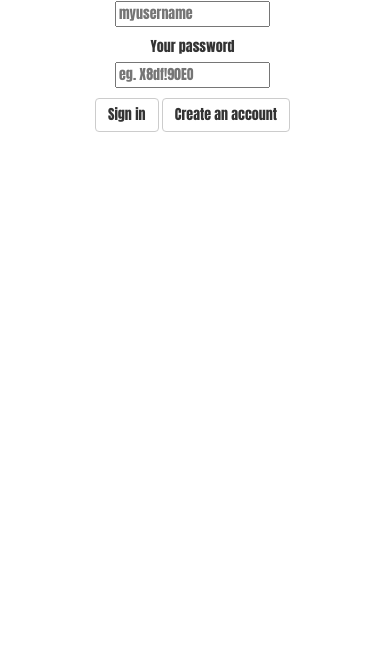
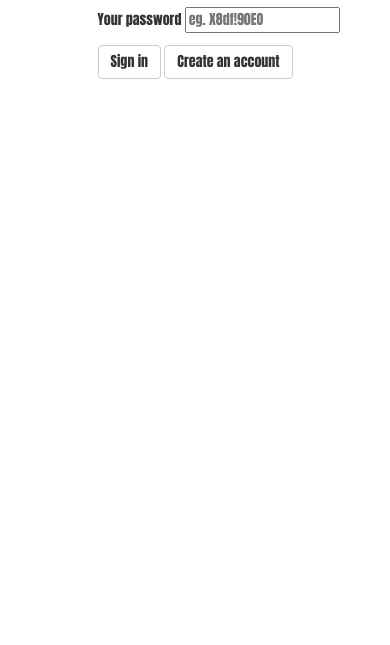
Before and after one commit to juliasporre/Loqui, a website: page index.html in a window 390 px wide. Shown: the part 199-844 px from the top of the page. Drawn offline with nearby package versions, Linux system fonts and the light colour scheme; some packages are replaced by stand-ins of ours; a script that the page names is missing.

Commit message:
fixed a center bug

```diff
--- a/css/stylesheet.css
+++ b/css/stylesheet.css
@@ -21,7 +21,6 @@ html body{
     overflow:scroll;
     min-height:100%;
   	background-color: white;
-    text-align: center;
 
 }
 
--- a/partials/landingView.html
+++ b/partials/landingView.html
@@ -1,5 +1,5 @@
 
-<div class="blueBox" id="center">
+<div class="blueBox">
   <header>
     <img src="logo.png" class="logo" >
 
```
